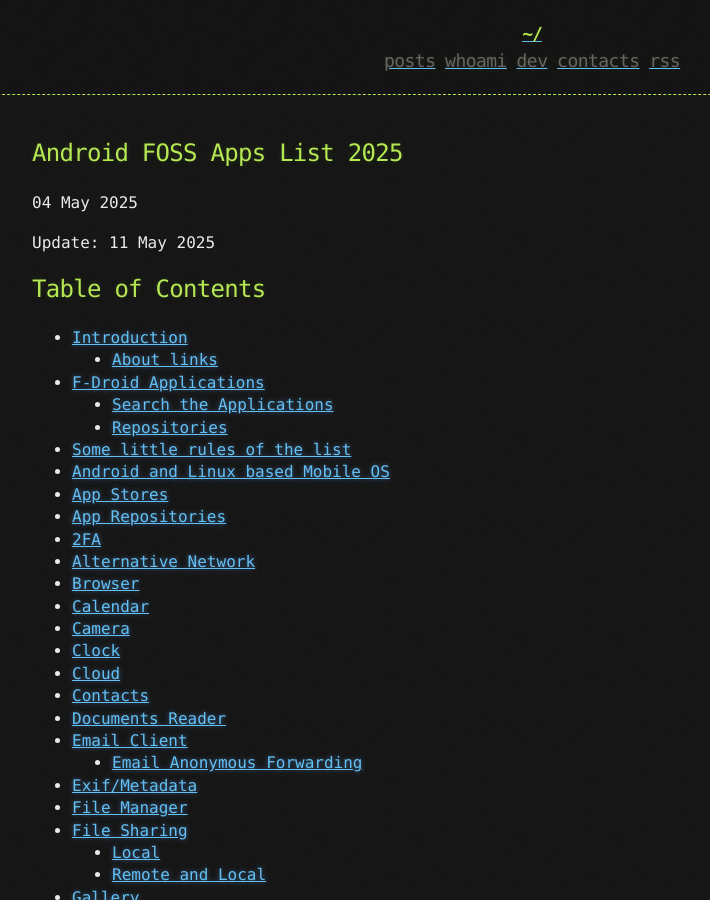
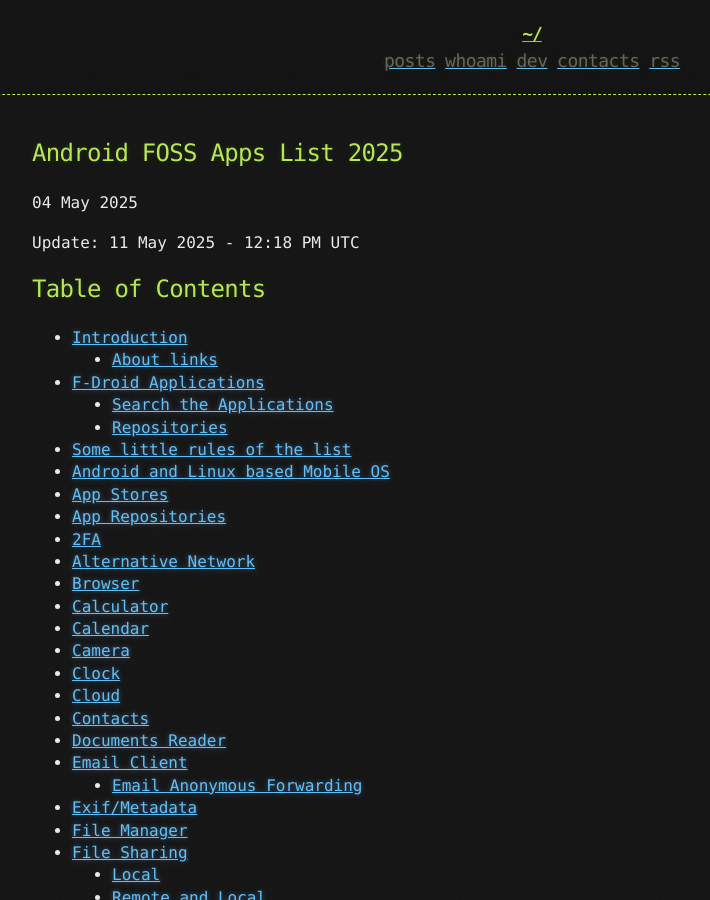
Before and after one commit to brainfucksec/brainfucksec.github.io, a Jekyll site: the page built from _posts/2025-05-04-android-foss-apps-list-2025.md, in a window 1280 px wide and 900 px high. Shown: the whole window, without its empty margins (108-818 px from the left). Built offline with Jekyll 4.4.1, drawn with Linux system fonts in a browser that asks for light colours.

Commit message:
Update  _posts/2025-05-04-android-foss-apps-list-2025.md
- Fix Table of Contents

```diff
--- a/_posts/2025-05-04-android-foss-apps-list-2025.md
+++ b/_posts/2025-05-04-android-foss-apps-list-2025.md
@@ -4,7 +4,7 @@
 date: 2025-05-04
 ---
 
-Update: 11 May 2025
+Update: 11 May 2025 - 12:18 PM UTC
 
 ## Table of Contents
 
@@ -20,6 +20,7 @@
 - [2FA](#2fa)
 - [Alternative Network](#alternative-network)
 - [Browser](#browser)
+- [Calculator](#calculator)
 - [Calendar](#calendar)
 - [Camera](#camera)
 - [Clock](#clock)
```
